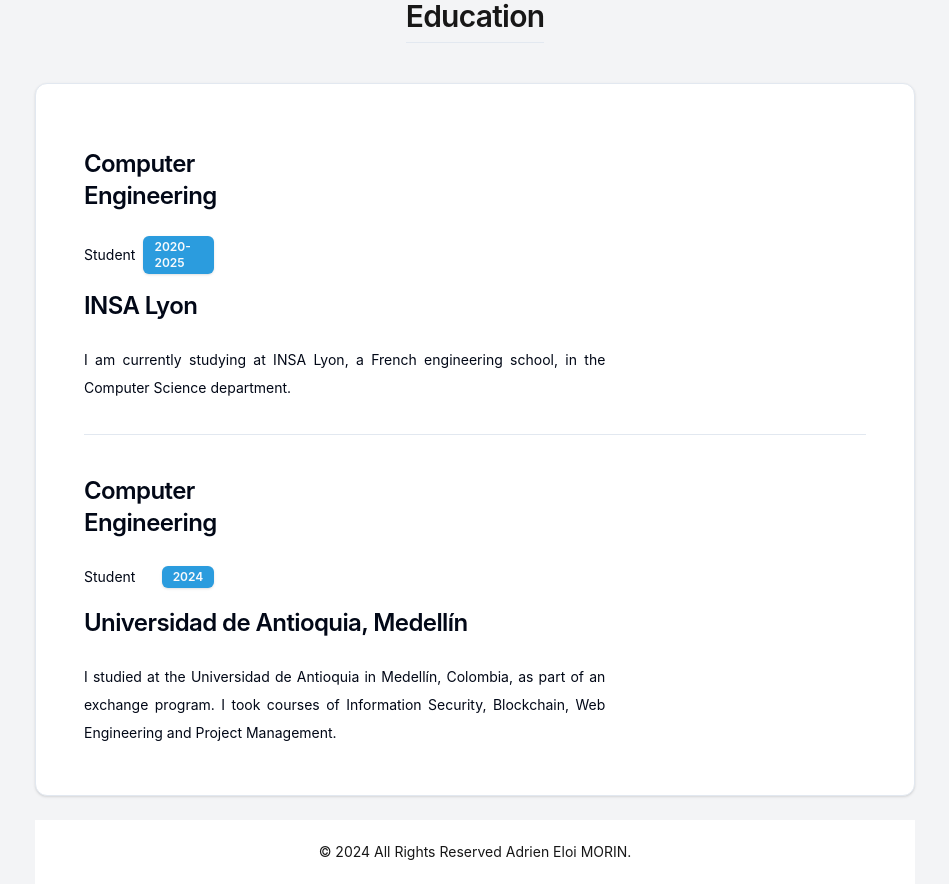
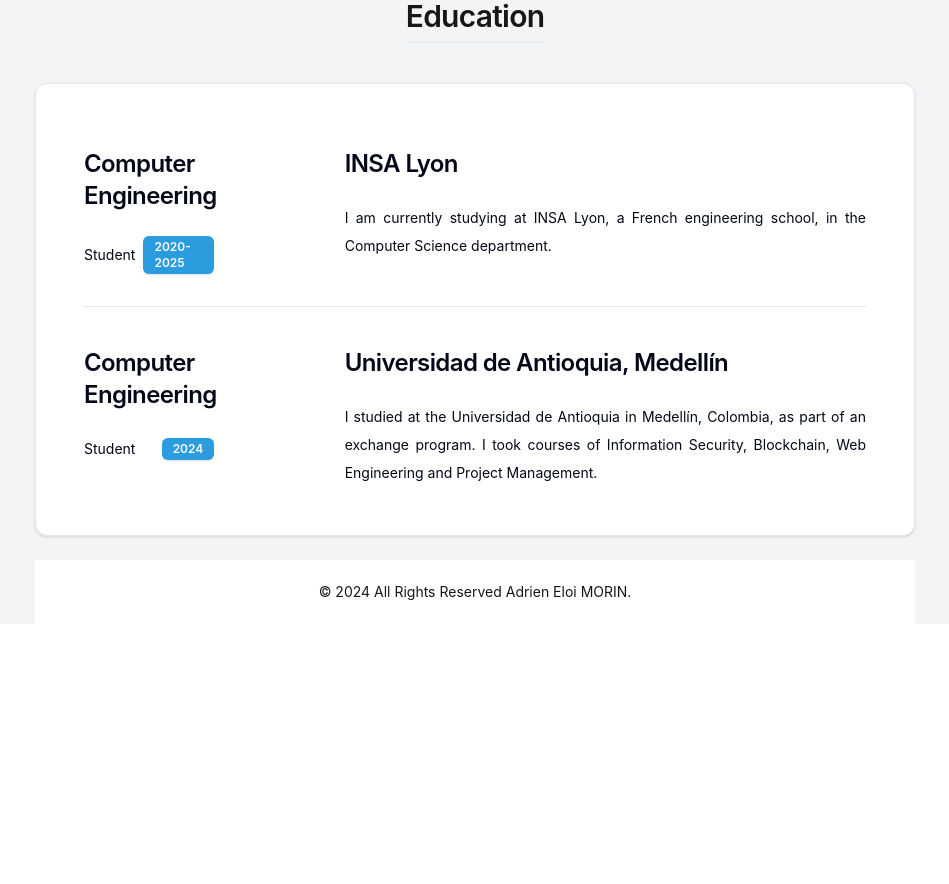
Before and after one commit to 20242-Ingenieria-Web-Udea-MJ/Adrien-Morin-Portafolio, a Next.js app: page / in a window 1280 px wide. Shown: the part 2100-2984 px from the top of the page, without its empty margins (261-1210 px from the left). After the commit the page ends 2724 px from the top, so only its background shows below. Built offline with nearby package versions, Linux system fonts and the light colour scheme.

Commit message:
feat/mobile version

```diff
--- a/src/components/organisms/educationList/index.tsx
+++ b/src/components/organisms/educationList/index.tsx
@@ -29,7 +29,7 @@
         <Card className={"bg-white w-full p-12"}>
             {list.map((info, index) => (
                 <div key={index}>
-                    <div className={"flex lg:flex-auto flex-col w-full justify-between"}>
+                    <div className={"flex lg:flex-row flex-col w-full justify-between"}>
                         <div className={"lg:w-1/6 w-full"}>
                             <h2 className="scroll-m-20 pb-2 text-2xl font-semibold tracking-tight transition-colors first:mt-4">
                                 {info.leftTitle}
```
